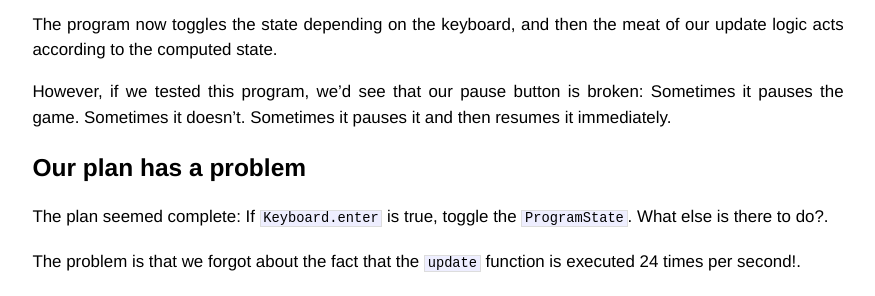
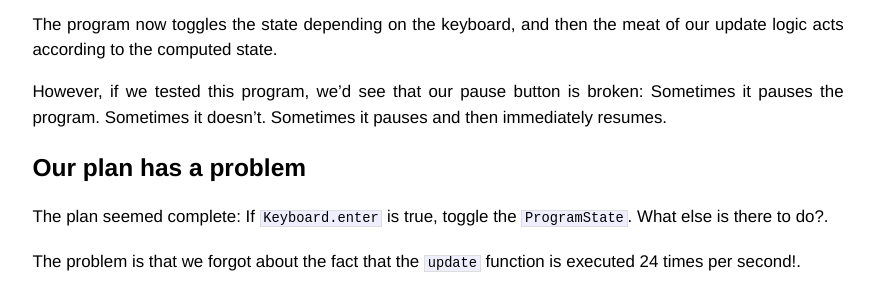
Before and after one commit to lambdatoast/lambdatoast.github.com, a Jekyll site: the page built from _posts/2013-12-17-design-your-signals.markdown, in a window 1280 px wide and 900 px high, scrolled down 2887 px. Shown: the part 178-474 px from the top of the window, without its empty margins (202-1077 px from the left). Built offline with Jekyll 4.4.1, drawn with Linux system fonts in a browser that asks for light colours.

Commit message:
Fix some phrasing.

```diff
--- a/_posts/2013-12-17-design-your-signals.markdown
+++ b/_posts/2013-12-17-design-your-signals.markdown
@@ -141,8 +141,8 @@ The program now toggles the state depending on the keyboard, and then the
 meat of our update logic acts according to the computed state.
 
 However, if we tested this program, we'd see that our pause button is
-broken: Sometimes it pauses the game. Sometimes it doesn't. Sometimes it pauses it
-and then resumes it immediately.
+broken: Sometimes it pauses the program. Sometimes it doesn't. Sometimes it pauses
+and then immediately resumes.
 
 ## Our plan has a problem
 
```
